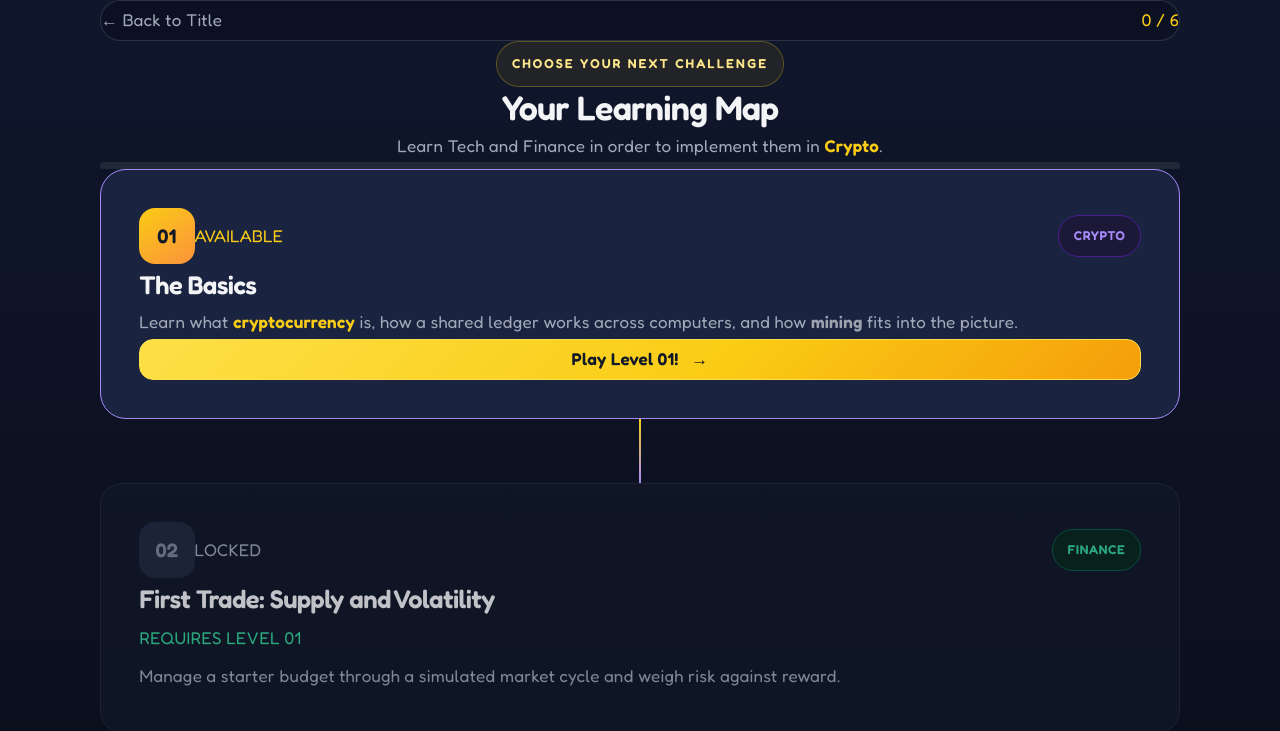
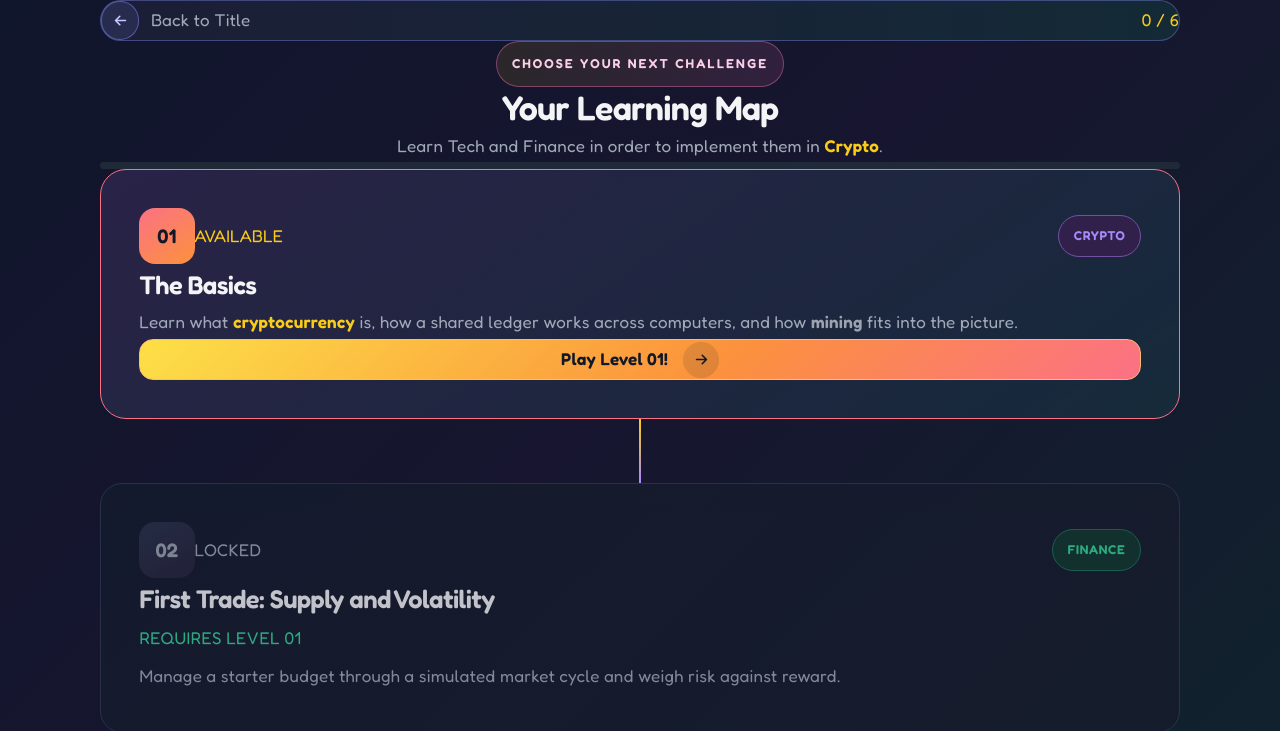
Before and after one commit to js890/crypto-edu, a Next.js app: page /levels in a window 1280 px wide. Shown: the top 731 px of the page. Built offline with nearby package versions, Linux system fonts and the light colour scheme.

Commit message:
Colors and stuff

```diff
--- a/app/globals.css
+++ b/app/globals.css
@@ -15,6 +15,11 @@
   --accent-crypto: #a78bfa;
   --accent-coin: #facc15;
   --accent-mining: #9ca3af;
+  --accent-coral: #fb7185;
+  --accent-orange: #fb923c;
+  --accent-pink: #f472b6;
+  --accent-teal: #2dd4bf;
+  --accent-indigo: #818cf8;
   --border-subtle: #1f2937;
   --border-strong: #374151;
 }
@@ -34,7 +39,7 @@
   body {
     font-family: var(--font-fredoka), "Fredoka", "Trebuchet MS", sans-serif;
     background-color: var(--bg-bottom);
-    background-image: linear-gradient(180deg, var(--bg-top) 0%, #0a0e1a 48%, var(--bg-bottom) 100%);
+    background-image: linear-gradient(135deg, #10162c 0%, #17152f 32%, #10232d 68%, #080b16 100%);
     color: var(--text-primary);
     line-height: 2.28;
     letter-spacing: 0.012em;
@@ -83,23 +88,23 @@
 }
 
 .surface-panel {
-  background-color: var(--surface-color);
-  border: 1px solid var(--border-subtle);
+  background: linear-gradient(145deg, rgba(24, 30, 51, 0.96), rgba(18, 31, 43, 0.94));
+  border: 1px solid #2f4057;
   border-radius: 24px;
   padding: 2.25rem;
   overflow: visible;
 }
 
 .surface-panel-active {
-  background-color: var(--surface-elevated);
-  border: 1px solid var(--accent-crypto);
+  background: linear-gradient(145deg, rgba(42, 35, 72, 0.96), rgba(22, 43, 59, 0.94));
+  border: 1px solid var(--accent-coral);
   border-radius: 26px;
   padding: 2.25rem;
 }
 
 .surface-panel-locked {
-  background-color: var(--surface-color);
-  border: 1px solid var(--border-subtle);
+  background: linear-gradient(145deg, rgba(20, 28, 45, 0.96), rgba(23, 28, 44, 0.94));
+  border: 1px solid #30384f;
   border-radius: 22px;
   padding: 2.25rem;
   opacity: 0.78;
@@ -116,10 +121,10 @@
   align-items: center;
   gap: 0.65rem;
   padding: 0.45rem 0.9rem;
-  border: 1px solid rgba(250, 204, 21, 0.28);
+  border: 1px solid rgba(244, 114, 182, 0.42);
   border-radius: 9999px;
-  background: rgba(250, 204, 21, 0.08);
-  color: #fde68a;
+  background: linear-gradient(90deg, rgba(250, 204, 21, 0.1), rgba(244, 114, 182, 0.12));
+  color: #fbcfe8;
   font-size: 0.76rem;
   font-weight: 900;
   letter-spacing: 0.16em;
@@ -159,7 +164,22 @@
 
 .feature-card-coin::after { background: #facc15; }
 .feature-card-path::after { background: #38bdf8; }
-.feature-card-world::after { background: #34d399; }
+.feature-card-world::after { background: #fb7185; }
+
+.feature-card-coin {
+  background: linear-gradient(145deg, rgba(52, 42, 25, 0.96), rgba(20, 24, 37, 0.96));
+  border-color: rgba(250, 204, 21, 0.28);
+}
+
+.feature-card-path {
+  background: linear-gradient(145deg, rgba(25, 46, 67, 0.96), rgba(20, 24, 45, 0.96));
+  border-color: rgba(56, 189, 248, 0.28);
+}
+
+.feature-card-world {
+  background: linear-gradient(145deg, rgba(48, 31, 53, 0.96), rgba(20, 28, 42, 0.96));
+  border-color: rgba(244, 114, 182, 0.28);
+}
 
 .feature-icon {
   display: inline-flex;
@@ -173,9 +193,69 @@
 }
 
 .nav-shell {
-  border: 1px solid rgba(55, 65, 81, 0.72);
+  border: 1px solid rgba(129, 140, 248, 0.38);
   border-radius: 9999px;
-  background: rgba(11, 16, 32, 0.72);
+  background: linear-gradient(90deg, rgba(28, 31, 55, 0.94), rgba(20, 43, 55, 0.94));
+}
+
+.nav-back-link {
+  display: inline-flex;
+  align-items: center;
+  gap: 0.7rem;
+  transition: color 0.18s ease, transform 0.18s ease;
+}
+
+.nav-back-link:hover {
+  transform: translateX(-3px);
+}
+
+.nav-arrow-icon {
+  display: inline-flex;
+  align-items: center;
+  justify-content: center;
+  width: 2.25rem;
+  height: 2.25rem;
+  flex: 0 0 auto;
+  border: 1px solid rgba(129, 140, 248, 0.5);
+  border-radius: 9999px;
+  background: rgba(129, 140, 248, 0.12);
+  color: #c4c9ff;
+  line-height: 1;
+  transition: background-color 0.18s ease, border-color 0.18s ease, transform 0.18s ease;
+}
+
+.nav-arrow-icon svg,
+.action-arrow-icon svg {
+  width: 1rem;
+  height: 1rem;
+  stroke: currentColor;
+  stroke-width: 2.25;
+  fill: none;
+  stroke-linecap: round;
+  stroke-linejoin: round;
+}
+
+.nav-back-link:hover .nav-arrow-icon {
+  background: rgba(129, 140, 248, 0.22);
+  border-color: rgba(129, 140, 248, 0.72);
+}
+
+.action-arrow-icon {
+  display: inline-flex;
+  align-items: center;
+  justify-content: center;
+  width: 2.1rem;
+  height: 2.1rem;
+  margin-left: 0.15rem;
+  border-radius: 9999px;
+  background: rgba(17, 24, 39, 0.12);
+  color: #111827;
+  line-height: 1;
+  transition: transform 0.18s ease;
+}
+
+.game-start-btn:hover .action-arrow-icon {
+  transform: translateX(3px);
 }
 
 .progress-track {
@@ -189,7 +269,7 @@
   width: 16.666%;
   height: 100%;
   border-radius: 9999px;
-  background: linear-gradient(90deg, #a78bfa, #38bdf8);
+  background: linear-gradient(90deg, #fb7185, #fb923c, #facc15, #34d399, #38bdf8, #a78bfa);
 }
 
 .level-number {
@@ -200,24 +280,39 @@
   height: 3.25rem;
   flex: 0 0 auto;
   border-radius: 16px;
-  background: linear-gradient(145deg, #facc15, #fb923c);
+  background: linear-gradient(145deg, #fb7185, #fb923c);
   color: #111827;
   font-size: 1.15rem;
   font-weight: 900;
 }
 
 .locked-number {
-  background: #202a3d;
-  color: #7f8797;
+  background: linear-gradient(145deg, #29334a, #25243b);
+  color: #9ca3af;
+}
+
+.grid > .surface-panel-locked:nth-child(1) {
+  border-color: rgba(56, 189, 248, 0.38);
+  background: linear-gradient(145deg, rgba(19, 42, 57, 0.96), rgba(22, 27, 44, 0.94));
+}
+
+.grid > .surface-panel-locked:nth-child(2) {
+  border-color: rgba(167, 139, 250, 0.38);
+  background: linear-gradient(145deg, rgba(43, 35, 67, 0.96), rgba(24, 29, 47, 0.94));
+}
+
+.grid > .surface-panel-locked:nth-child(3) {
+  border-color: rgba(45, 212, 191, 0.38);
+  background: linear-gradient(145deg, rgba(19, 48, 50, 0.96), rgba(22, 28, 44, 0.94));
 }
 
 .lesson-header-card {
   position: relative;
   overflow: visible;
-  border: 1px solid rgba(167, 139, 250, 0.22);
+  border: 1px solid rgba(244, 114, 182, 0.32);
   border-radius: 26px;
   background:
-    linear-gradient(135deg, rgba(167, 139, 250, 0.11), rgba(56, 189, 248, 0.04)),
+    linear-gradient(135deg, rgba(244, 114, 182, 0.12), rgba(45, 212, 191, 0.06)),
     rgba(17, 24, 39, 0.82);
 }
 
@@ -249,7 +344,19 @@
   padding: 1.75rem;
   border: 1px solid var(--border-subtle);
   border-radius: 16px;
-  background: rgba(9, 13, 22, 0.62);
+  background: linear-gradient(145deg, rgba(14, 22, 39, 0.92), rgba(28, 22, 43, 0.92));
+}
+
+.concept-card:nth-child(1) {
+  border-color: rgba(250, 204, 21, 0.32);
+}
+
+.concept-card:nth-child(2) {
+  border-color: rgba(52, 211, 153, 0.32);
+}
+
+.concept-card:nth-child(3) {
+  border-color: rgba(56, 189, 248, 0.32);
 }
 
 .concept-card strong {
@@ -275,8 +382,8 @@
   letter-spacing: 0.05em;
   text-transform: uppercase;
   color: var(--accent-tech);
-  background-color: #0c2233;
-  border: 1px solid #164e63;
+  background-color: #123248;
+  border: 1px solid #225d79;
 }
 
 .track-badge-finance {
@@ -289,8 +396,8 @@
   letter-spacing: 0.05em;
   text-transform: uppercase;
   color: var(--accent-finance);
-  background-color: #09261d;
-  border: 1px solid #065f46;
+  background-color: #12372f;
+  border: 1px solid #19705d;
 }
 
 .track-badge-crypto {
@@ -303,8 +410,8 @@
   letter-spacing: 0.05em;
   text-transform: uppercase;
   color: var(--accent-crypto);
-  background-color: #1c1838;
-  border: 1px solid #4c1d95;
+  background-color: #30204a;
+  border: 1px solid #7350a4;
 }
 
 .game-start-btn {
@@ -312,11 +419,11 @@
   align-items: center;
   justify-content: center;
   gap: 0.75rem;
-  background: linear-gradient(135deg, #fde047, #facc15 58%, #f59e0b);
+  background: linear-gradient(135deg, #fde047, #fb923c 58%, #fb7185);
   color: #111827;
   font-weight: 900;
   border-radius: 14px;
-  border: 1px solid #fde047;
+  border: 1px solid #fdba74;
   transition: transform 0.18s ease, filter 0.18s ease;
 }
 
@@ -370,8 +477,8 @@
 }
 
 .mcq-option-correct {
-  border-color: var(--accent-finance);
-  background-color: #09261d;
+  border-color: var(--accent-teal);
+  background-color: #0d302d;
 }
 
 .mcq-option-incorrect {
--- a/app/levels/level-01/page.tsx
+++ b/app/levels/level-01/page.tsx
@@ -131,8 +131,11 @@ export default function LevelOnePage() {
     <main className="page-shell px-6 pt-8 sm:pt-12 pb-32">
       <div className="content-narrow space-y-12 sm:space-y-16">
         <nav className="nav-shell flex items-center justify-between gap-4 px-5 py-3">
-          <Link href="/levels" className="text-sm font-bold text-[#a1a9b8] hover:text-[#f3f4f6]">
-            &larr; All Levels
+          <Link href="/levels" className="nav-back-link text-sm font-bold text-[#a1a9b8] hover:text-[#f3f4f6]">
+            <span className="nav-arrow-icon" aria-hidden="true">
+              <svg viewBox="0 0 24 24"><path d="M19 12H5M11 18l-6-6 6-6" /></svg>
+            </span>
+            <span>All Levels</span>
           </Link>
           <span className="text-sm font-black text-[#facc15]">Level 01</span>
         </nav>
--- a/app/levels/level-02/page.tsx
+++ b/app/levels/level-02/page.tsx
@@ -7,9 +7,12 @@ export default function LevelTwoPage() {
         <nav className="nav-shell flex items-center justify-between gap-4 px-5 py-3">
           <Link
             href="/levels"
-            className="text-sm font-bold text-[#a1a9b8] hover:text-[#f3f4f6]"
+            className="nav-back-link text-sm font-bold text-[#a1a9b8] hover:text-[#f3f4f6]"
           >
-            &larr; All Levels
+            <span className="nav-arrow-icon" aria-hidden="true">
+              <svg viewBox="0 0 24 24"><path d="M19 12H5M11 18l-6-6 6-6" /></svg>
+            </span>
+            <span>All Levels</span>
           </Link>
           <span className="text-sm font-black text-[#34d399]">Level 02</span>
         </nav>
--- a/app/levels/page.tsx
+++ b/app/levels/page.tsx
@@ -31,9 +31,12 @@ export default function LevelsPage() {
         <nav className="nav-shell flex items-center justify-between gap-4 px-5 py-3 sm:px-6">
           <Link
             href="/"
-            className="text-sm sm:text-base font-bold text-[#a1a9b8] hover:text-[#f3f4f6] transition-colors"
+            className="nav-back-link text-sm sm:text-base font-bold text-[#a1a9b8] hover:text-[#f3f4f6]"
           >
-            &larr; Back to Title
+            <span className="nav-arrow-icon" aria-hidden="true">
+              <svg viewBox="0 0 24 24"><path d="M19 12H5M11 18l-6-6 6-6" /></svg>
+            </span>
+            <span>Back to Title</span>
           </Link>
 
           <div className="flex items-center gap-3">
@@ -93,7 +96,9 @@ export default function LevelsPage() {
                 className="game-start-btn w-full py-4 px-8 text-lg sm:text-xl"
               >
                 <span>{levelOneCompleted ? "Review Level 01" : "Play Level 01!"}</span>
-                <span aria-hidden="true">&rarr;</span>
+                <span className="action-arrow-icon" aria-hidden="true">
+                  <svg viewBox="0 0 24 24"><path d="M5 12h14M13 6l6 6-6 6" /></svg>
+                </span>
               </Link>
             </div>
           </div>
@@ -130,7 +135,9 @@ export default function LevelsPage() {
                 className="game-start-btn w-full py-4 px-8 text-lg sm:text-xl"
               >
                 <span>Begin Level 02</span>
-                <span aria-hidden="true">&rarr;</span>
+                <span className="action-arrow-icon" aria-hidden="true">
+                  <svg viewBox="0 0 24 24"><path d="M5 12h14M13 6l6 6-6 6" /></svg>
+                </span>
               </Link>
             </div>
           ) : (
--- a/app/page.tsx
+++ b/app/page.tsx
@@ -8,7 +8,7 @@ export default function TitleScreen() {
           <div className="hero-kicker mx-auto">
             Your learning adventure starts here
           </div>
-          <h1 className="hero-title text-5xl sm:text-7xl lg:text-8xl font-black tracking-tight leading-[1.05] bg-gradient-to-r from-[#fde047] via-[#38bdf8] to-[#c4b5fd] bg-clip-text text-transparent">
+          <h1 className="hero-title text-5xl sm:text-7xl lg:text-8xl font-black tracking-tight leading-[1.05] bg-gradient-to-r from-[#fde047] via-[#fb7185] to-[#38bdf8] bg-clip-text text-transparent">
             Crypto and Technological Friends
           </h1>
 
@@ -59,7 +59,9 @@ export default function TitleScreen() {
             className="game-start-btn px-14 py-5 text-xl sm:text-2xl"
           >
             <span>Start Game!</span>
-            <span aria-hidden="true">&rarr;</span>
+            <span className="action-arrow-icon" aria-hidden="true">
+              <svg viewBox="0 0 24 24"><path d="M5 12h14M13 6l6 6-6 6" /></svg>
+            </span>
           </Link>
         </div>
       </div>
```
